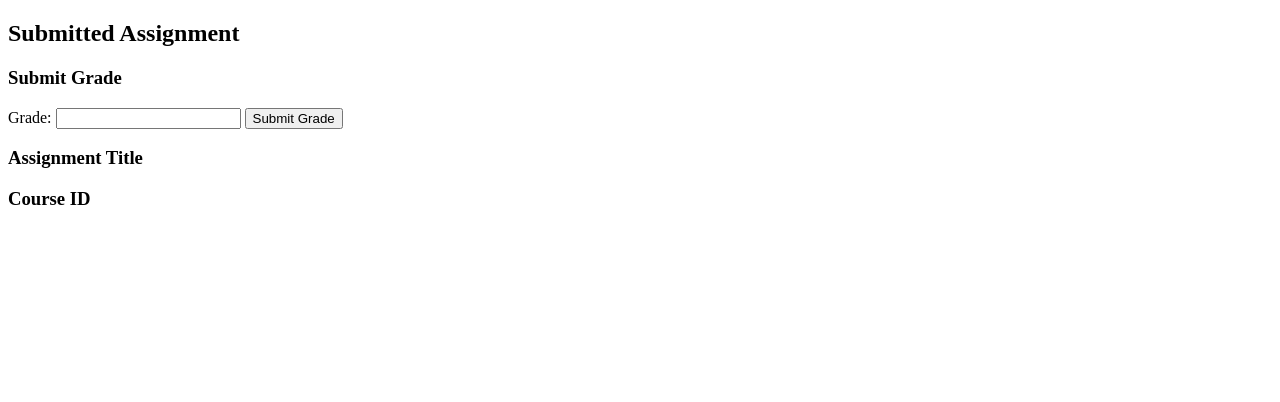
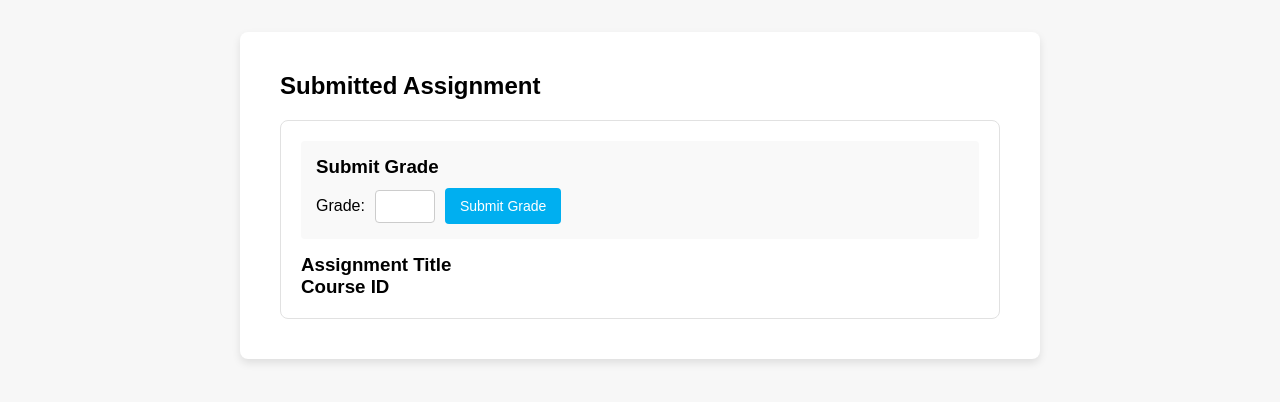
Before and after one commit to MatthewFuchs/Ogopogo-Tech, a website: page frontend/submitted-assignment.html in a window 1280 px wide. Drawn offline with Linux system fonts and the light colour scheme; no server answers.

Commit message:
Added gradeModel to handle grades submission as well as updated html and css code for submitted-assignment

```diff
--- a/backend/routes/assignmentRoutes.js
+++ b/backend/routes/assignmentRoutes.js
@@ -73,7 +73,9 @@ router.delete('/question/:id', protect, deleteQuestionAssignment);
 router.put('/submit/:id', protect, submitAssignment);
 
 // Grade an Assignment
+// Then, ensure your route is correct
 router.put('/grade/:id', protect, gradeAssignment);
+
 
 
 // Export the router to be mounted by the main application
--- /dev/null
+++ b/frontend/css/submitted-assignment.css
@@ -0,0 +1,78 @@
+/* Reset */
+* {
+    margin: 0;
+    padding: 0;
+    box-sizing: border-box;
+}
+
+body, html {
+    height: 100%;
+    font-family: 'Arial', sans-serif;
+    background-color: #f7f7f7;
+}
+
+.container {
+    background: white;
+    padding: 40px;
+    border-radius: 8px;
+    box-shadow: 0 4px 8px rgba(0,0,0,0.1);
+    width: 80%;
+    max-width: 800px;
+    margin: 2rem auto;
+}
+
+/* Style adjustments for submitted assignment specifics */
+#assignmentDetails {
+    border: 1px solid #e1e1e1;
+    padding: 20px;
+    margin-top: 20px;
+    border-radius: 8px;
+}
+
+#gradeSubmission {
+    margin-bottom: 20px;
+}
+
+#gradeForm {
+    display: flex;
+    align-items: center;
+    gap: 10px;
+    margin-top: 10px;
+}
+
+#gradeForm input[type="number"] {
+    padding: 8px;
+    border: 1px solid #ccc;
+    border-radius: 4px;
+    width: 60px;
+}
+
+/* Reusing button styles from initial CSS */
+button {
+    background-color: #00aff0;
+    color: white;
+    padding: 10px 15px;
+    border: none;
+    border-radius: 4px;
+    cursor: pointer;
+    font-size: 14px;
+    margin-right: 10px;
+    transition: background-color 0.3s ease;
+}
+
+button:hover {
+    background-color: #008cd0;
+}
+
+/* Additional styles for dynamically added question and answer sections */
+#assignmentDetails div {
+    background-color: #f9f9f9;
+    padding: 15px;
+    margin-bottom: 15px;
+    border-radius: 4px;
+}
+
+#assignmentDetails p {
+    margin-bottom: 10px;
+    color: #666;
+}
--- a/frontend/submitted-assignment.html
+++ b/frontend/submitted-assignment.html
@@ -4,6 +4,7 @@
     <meta charset="UTF-8">
     <meta name="viewport" content="width=device-width, initial-scale=1.0">
     <title>Submitted Assignment</title>
+    <link rel="stylesheet" href="css/submitted-assignment.css">
 </head>
 <body>
 
@@ -24,7 +25,7 @@
 
             <h3 id="assignmentTitle">Assignment Title</h3>
             <h3 id="courseID">Course ID</h3>
-            <!-- Assignment items -->
+            <!-- Assignment items will be dynamically added here -->
         </div>
     </div>
 </main>
@@ -38,7 +39,6 @@
         try {
             const response = await fetch(`http://localhost:8080/api/assignments/${assignmentId}`);
             const data = await response.json();
-            console.log(data);
 
             // Display assignment details
             const assignmentDetails = document.getElementById('assignmentDetails');
@@ -62,23 +62,20 @@
         }
     });
 
-        //Submit Grade handler
-        document.getElementById('gradeForm').addEventListener('submit', function(e) {
+    //Submit Grade handler
+    document.getElementById('gradeForm').addEventListener('submit', function(e) {
         e.preventDefault();
 
         const grade = document.getElementById('grade').value;
 
-        // Assuming you need to identify the student and instructor, replace placeholders accordingly
         fetch(`http://localhost:8080/api/assignments/grade/${assignmentId}`, {
             method: 'PUT',
             headers: {
                 'Content-Type': 'application/json',
-                // Add authorization header if needed
             },
             body: JSON.stringify({
-                studentID: 'STUDENT_ID_HERE', // Determine how you get the student ID
+                studentID: 'STUDENT_ID_HERE',
                 grade: grade,
-                // Add instructorID if required by your API
             })
         })
         .then(response => response.json())
@@ -91,8 +88,6 @@
             alert('Failed to submit grade.');
         });
     });
-
-
 </script>
 
 </body>
```
Also changed, not shown: backend/controller/assignmentController.js (+15 -19 lines), backend/models/gradeModel.js (added, +27 -0 lines).
